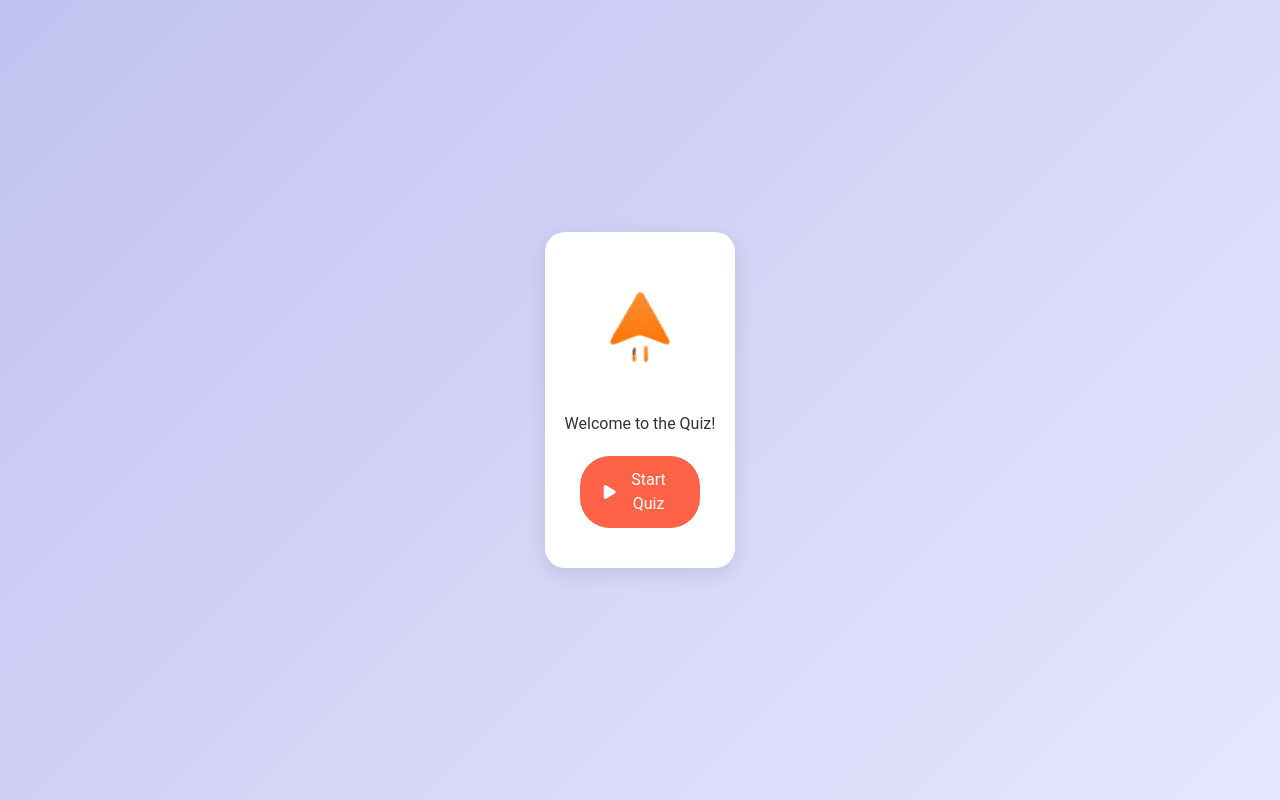
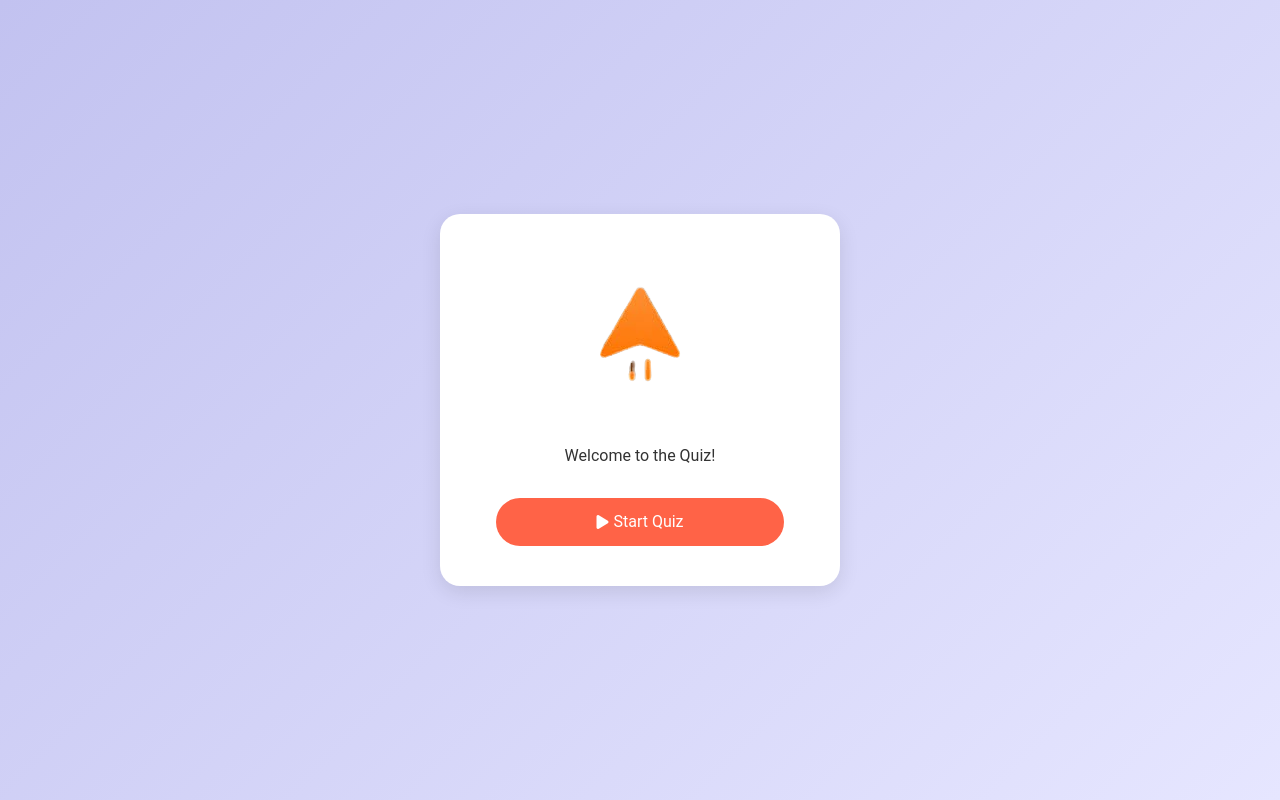
Before and after one commit to madavsharma/chai-with-react, a React (Vite) app in the folder quizApp/: page / in a window 1280 px wide. Built offline with nearby package versions, Linux system fonts and the light colour scheme; the HTML template or start-up script is replaced by a standard one.

Commit message:
Update styles.css

```diff
--- a/quizApp/src/styles.css
+++ b/quizApp/src/styles.css
@@ -1,232 +1,242 @@
+/* Global Reset */
+* {
+    box-sizing: border-box;
+}
+
 /* Global Styles */
 body {
     font-family: 'Roboto', sans-serif;
     margin: 0;
     padding: 0;
-    background: linear-gradient(135deg, #c2c2f0, #e6e6ff); /* Soft background gradient */
+    background: linear-gradient(135deg, #c2c2f0, #e6e6ff);
     display: flex;
     justify-content: center;
     align-items: center;
-    min-height: 100vh; /* Full height */
+    min-height: 100vh;
     color: #333;
 }
 
 /* Quiz, Result, and Home Containers */
 .quiz-container, .result-container, .home-container {
-    width: 100%;
+    width: 500px;
     max-width: 400px;
-    background-color: #fff; /* White background for content */
+    background-color: #fff;
     padding: 20px;
-    border-radius: 20px; /* Slightly more rounded corners for a modern look */
-    box-shadow: 0 6px 20px rgba(0, 0, 0, 0.1); /* Deeper shadow for depth */
-    text-align: center; /* Center text */
-    transition: transform 0.3s ease; /* Smooth hover transition */
+    border-radius: 20px;
+    box-shadow: 0 6px 20px rgba(0, 0, 0, 0.1);
+    text-align: center;
+    transition: transform 0.3s ease;
 }
 
 .quiz-container:hover, .result-container:hover, .home-container:hover {
-    transform: translateY(-8px); /* Lift the container higher on hover */
+    transform: translateY(-8px);
 }
-
+.home-container h1{
+    margin-bottom: 10px;
+}
+.home-container img{
+    width: 200px;
+    height: 200px;
+}
 /* Progress Bar */
 .progress-bar {
-    background-color: #e9ecef; /* Light grey for background */
-    border-radius: 15px; /* Rounded corners */
-    height: 12px; /* Slightly thicker progress bar */
+    background-color: #e9ecef;
+    border-radius: 15px;
+    height: 12px;
     margin-bottom: 20px;
-    overflow: hidden; /* Clip overflowing content */
+    overflow: hidden;
 }
 
 .progress-bar-fill {
-    background-color: #007bff; /* Primary color for progress fill */
-    height: 100%; /* Fill height */
-    border-radius: 15px; /* Rounded corners */
-    transition: width 0.3s; /* Smooth transition for progress change */
+    background-color:#FF6347;
+    height: 100%;
+    border-radius: 15px;
+    transition: width 0.3s;
 }
 
 /* Question and Answer Buttons */
 h1, h2 {
-    margin: 0; /* Reset margin */
+    margin: 0;
 }
 
 h2 {
-    font-size: 1.6rem; /* Slightly larger question heading size */
-    margin-bottom: 20px; /* Spacing below */
+    font-size: 1.6rem;
+    margin-bottom: 20px;
 }
 
 .options button {
-    background-color: #FF6347; /* Tomato color for buttons */
-    color: #fff; /* White text */
-    padding: 12px; /* Increased padding */
-    width: 100%; /* Full width */
-    margin: 12px 0; /* Vertical spacing */
-    border: none; /* Remove default border */
-    border-radius: 30px; /* More rounded edges for a modern feel */
-    transition: background-color 0.3s, transform 0.2s, box-shadow 0.2s; /* Transition effects */
+    background-color: #FF6347;
+    color: #fff;
+    padding: 12px;
+    width: 100%;
+    margin: 12px 0;
+    border: none;
+    border-radius: 30px;
+    transition: background-color 0.3s, box-shadow 0.2s;
 }
 
 .options button:hover {
-    background-color: #FF4500; /* Darker color on hover */
-    transform: scale(1.08); /* Stronger scale effect on hover */
-    box-shadow: 0 6px 12px rgba(0, 0, 0, 0.2); /* Stronger shadow effect on hover */
+    background-color: #FF4500;
+    box-shadow: 0 6px 12px rgba(0, 0, 0, 0.2);
 }
 
 /* Selected Button */
 .options button.selected {
-    background-color: #28a745; /* Green for selected */
+    background-color: #FF4500;
 }
 
 /* Navigation Buttons */
 .navigation-buttons {
-    margin-top: 20px; /* Spacing above */
-    display: flex; /* Flexbox layout */
-    justify-content: space-between; /* Space between buttons */
+    margin-top: 20px;
+    display: flex;
+    justify-content: space-between;
 }
 
 .navigation-buttons button {
-    padding: 12px 24px; /* Increased padding */
-    border-radius: 30px; /* Rounded edges */
-    border: none; /* Remove default border */
-    font-size: 1.1rem; /* Increased font size */
-    transition: background-color 0.3s, transform 0.3s; /* Transition effects */
+    padding: 12px 24px;
+    border-radius: 30px;
+    border: none;
+    font-size: 1.1rem;
+    transition: background-color 0.3s, box-shadow 0.2s;
 }
 
 .navigation-buttons button:first-child {
-    background-color: #6c757d; /* Gray for Go Back */
-    color: white; /* White text */
+    background-color: #6c757d;
+    color: white;
 }
 
 .navigation-buttons button:last-child {
-    background-color: #FF6347; /* Tomato for Next or Submit */
-    color: white; /* White text */
+    background-color: #FF6347;
+    color: white;
 }
 
 /* Hover effect for navigation buttons */
 .navigation-buttons button:hover {
-    background-color: #FF4500; /* Darker color on hover */
-    transform: scale(1.08); /* Stronger scale effect on hover */
+    background-color: #FF4500;
+    box-shadow: 0 6px 12px rgba(0, 0, 0, 0.2);
 }
 
 /* Timer Style */
 .timer {
-    font-size: 1.1rem; /* Slightly increased timer font size */
-    margin-top: 10px; /* Spacing above */
-    color: #FF4500; /* Color for timer text */
+    font-size: 1.1rem;
+    margin-top: 10px;
+    color: #FF4500;
 }
 
 /* Result Styling */
 .result-container {
-    width: 100%;
-    max-width: 400px; /* Set max width */
-    background-color: #fff; /* White background for content */
+    width: 500px;
+    max-width: 400px;
+    background-color: #fff;
     padding: 20px;
-    border-radius: 15px; /* Rounded corners */
-    box-shadow: 0 6px 20px rgba(0, 0, 0, 0.1); /* Shadow for depth */
-    text-align: center; /* Center text */
+    border-radius: 15px;
+    box-shadow: 0 6px 20px rgba(0, 0, 0, 0.1);
+    text-align: center;
 }
 
 .result-container h1 {
-    font-size: 2.2rem; /* Slightly larger result heading */
-    margin-bottom: 20px; /* Spacing below */
+    font-size: 2.2rem;
+    margin-top: 25px;
 }
 
 .result-container .score {
-    font-size: 1.7rem; /* Larger score font size */
-    font-weight: bold; /* Bold score */
-    margin: 20px 0; /* Vertical spacing */
+    font-size: 1.7rem;
+    font-weight: bold;
+    margin: 20px 0;
 }
 
 /* Result Message */
 .result-message {
-    font-size: 1.3rem; /* Larger message font size */
-    margin: 10px 0; /* Spacing above and below */
-    color: #333; /* Message color */
+    font-size: 1.3rem;
+    margin: 10px 0;
+    color: #333;
 }
 
 /* Play Again Button */
 .play-again-button {
-    padding: 12px 24px; /* Button padding */
-    border-radius: 30px; /* Rounded edges */
-    border: none; /* Remove default border */
-    background-color: #FF6347; /* Tomato color */
-    color: white; /* White text */
-    transition: background-color 0.3s, transform 0.3s; /* Transition effects */
-    display: flex; /* Flexbox to align icon and text */
-    align-items: center; /* Center vertically */
-    justify-content: center; /* Center horizontally */
-    margin: 20px auto; /* Center horizontally */
-    width: 80%; /* Set width to make it centered */
+    padding: 12px 24px;
+    border-radius: 30px;
+    border: none;
+    background-color: #FF6347;
+    color: white;
+    transition: background-color 0.3s, box-shadow 0.2s;
+    display: flex;
+    align-items: center;
+    justify-content: center;
+    margin: 20px auto;
+    width: 80%;
 }
 
 .play-again-button:hover {
-    background-color: #FF4500; /* Darker color on hover */
-    transform: scale(1.08); /* Scale effect on hover */
+    background-color: #FF4500;
+    box-shadow: 0 6px 12px rgba(0, 0, 0, 0.2);
 }
 
 .play-again-button i {
-    margin-right: 5px; /* Spacing between icon and text */
+    margin-right: 5px;
 }
 
 /* Start Button */
 .start-button {
-    padding: 12px 24px; /* Button padding */
-    border-radius: 30px; /* Rounded edges */
-    border: none; /* Remove default border */
-    background-color: #FF6347; /* Tomato color */
-    color: white; /* White text */
-    transition: background-color 0.3s, transform 0.3s; /* Transition effects */
-    display: flex; /* Flexbox to align icon and text */
-    align-items: center; /* Center vertically */
-    justify-content: center; /* Center horizontally */
-    margin: 20px auto; /* Center horizontally */
-    width: 80%; /* Set width to make it centered */
+    padding: 12px 24px;
+    border-radius: 30px;
+    border: none;
+    background-color: #FF6347;
+    color: white;
+    transition: background-color 0.3s, box-shadow 0.2s;
+    display: flex;
+    align-items: center;
+    justify-content: center;
+    margin: 20px auto;
+    width: 80%;
 }
 
 .start-button:hover {
-    background-color: #FF4500; /* Darker color on hover */
-    transform: scale(1.08); /* Scale effect on hover */
+    background-color: #FF4500;
+    box-shadow: 0 6px 12px rgba(0, 0, 0, 0.2);
 }
 
 .start-button i {
-    margin-right: 5px; /* Spacing between icon and text */
+    margin-right: 5px;
 }
 
 /* Home Container */
 .home-container {
-    display: flex; /* Use flexbox for centering */
-    flex-direction: column; /* Arrange elements vertically */
-    align-items: center; /* Center items horizontally */
-    justify-content: center; /* Center items vertically */
-    text-align: center; /* Center text */
+    display: flex;
+    flex-direction: column;
+    align-items: center;
+    justify-content: center;
+    text-align: center;
     padding: 20px;
 }
 
 /* Logo Style */
 .quiz-logo {
-    width: 150px; /* Increased size for the logo */
-    height: 150px; /* Maintain aspect ratio */
-    margin-bottom: 10px; /* Spacing below the logo */
+    width: 150px;
+    height: 150px;
+    margin-bottom: 10px;
 }
 
 /* Responsive Design */
 @media (max-width: 600px) {
     .quiz-container, .result-container, .home-container {
-        width: 90%; /* Full width on small screens */
-        padding: 10px; /* Reduced padding */
+        width: 90%;
+        padding: 10px;
     }
 
     h1 {
-        font-size: 1.5rem; /* Reduced heading size */
+        font-size: 1.5rem;
     }
 
     h2 {
-        font-size: 1.2rem; /* Reduced subheading size */
+        font-size: 1.2rem;
     }
 
     .options button {
-        font-size: 0.9rem; /* Smaller button font size */
+        font-size: 0.9rem;
     }
 
     .navigation-buttons button {
-        padding: 8px; /* Smaller button padding */
+        padding: 8px;
     }
 }
```
